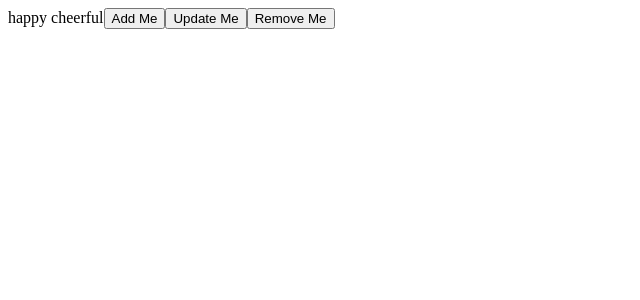
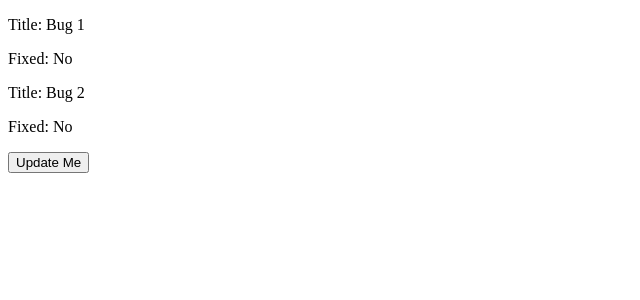
Before and after one commit to abed-ctrl/react-app, a React (Vite) app: page / in a window 1280 px wide. Shown: the top 300 px of the page, without its empty margins (0-640 px from the left). Built offline with nearby package versions, Linux system fonts and the light colour scheme.

Commit message:
05 - Managing Component State - Updating Array of Objects

```diff
--- a/src/App.tsx
+++ b/src/App.tsx
@@ -1,32 +1,27 @@
-// 05 - Managing Component State => Updating Array
+// 05 - Managing Component State => Updating Array of Objects
 
 import { useState } from "react";
 
 function App() {
-  const [tags, setTags] = useState(["happy", "cheerful"]);
+  const [bugs, setBugs] = useState([
+    { id: 1, title: "Bug 1", fixed: false },
+    { id: 2, title: "Bug 2", fixed: false },
+  ]);
 
-  const addClick = () => {
-    // as the same of objects. we can't modify the original Array
-    // tags.push('grateful')
-    // we create a new Array
-    // add
-    setTags([...tags, "exciting"]);
-  };
-  const removeClick = () => {
-    // remove
-    setTags(tags.filter((tag) => tag !== "cheerful"));
-  };
   const updateClick = () => {
-    // update
-    // we can create a new array and modify the element or we use the map method
-    setTags(tags.map((tag) => (tag === "happy" ? "Happiness" : tag)));
+    // update the bug 1 status to  true
+    setBugs(bugs.map((bug) => (bug.id === 1 ? { ...bug, fixed: true } : bug)));
+    // we will not create new object for all the array. just the object we will change.
   };
   return (
     <div>
-      {tags.join(" ")}
-      <button onClick={addClick}>Add Me</button>
+      {bugs.map((bug) => (
+        <div key={bug.id}>
+          <p>Title: {bug.title}</p>
+          <p>Fixed: {bug.fixed ? "Yes" : "No"}</p>
+        </div>
+      ))}
       <button onClick={updateClick}>Update Me</button>
-      <button onClick={removeClick}>Remove Me</button>
     </div>
   );
 }
```
